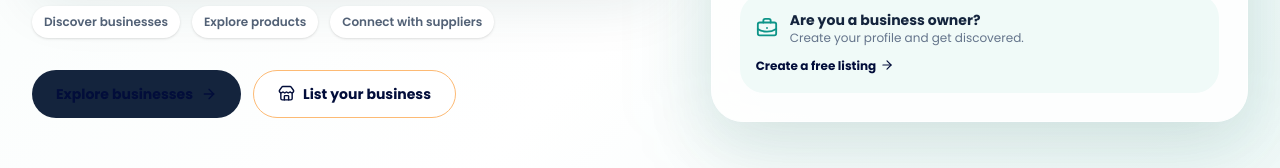
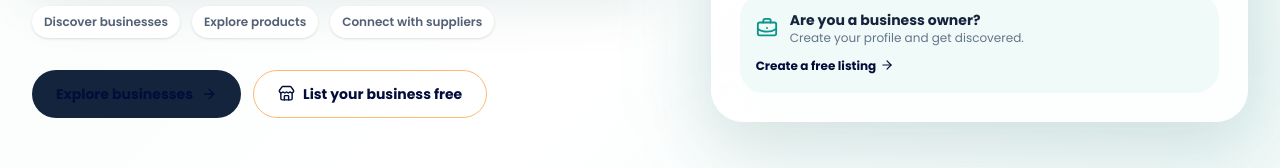
Before and after one commit to twimzi/twimzi-web, a Next.js app: page / in a window 1280 px wide. Shown: the part 623-791 px from the top of the page. Built offline with nearby package versions, Linux system fonts and the light colour scheme; no server answers.

Commit message:
Clarify free listing in homepage hero CTA

```diff
--- a/src/components/home/home-preview-hero.tsx
+++ b/src/components/home/home-preview-hero.tsx
@@ -46,7 +46,7 @@ export function HomePreviewHero() {
           </div>
           <div className="mt-8 flex flex-wrap items-center gap-3">
             <Link href="/businesses" className="inline-flex min-h-12 items-center gap-2 rounded-full bg-[#14243D] px-6 text-sm font-bold text-white transition hover:bg-[#233B5D]">Explore businesses <ArrowRight size={16} /></Link>
-            <Link href="/add-business" className="inline-flex min-h-12 items-center gap-2 rounded-full border border-[#FDBA74] bg-white px-6 text-sm font-bold text-[#EA580C] transition hover:bg-[#FFF7ED]"><Store size={17} /> List your business</Link>
+            <Link href="/add-business" className="inline-flex min-h-12 items-center gap-2 rounded-full border border-[#FDBA74] bg-white px-6 text-sm font-bold text-[#EA580C] transition hover:bg-[#FFF7ED]"><Store size={17} /> List your business free</Link>
           </div>
         </div>
         <div className="relative">
```
